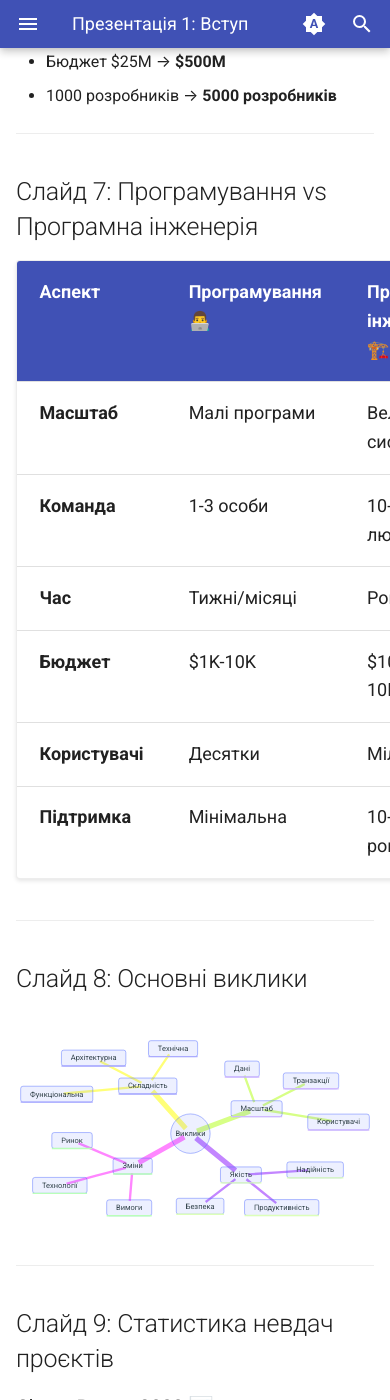
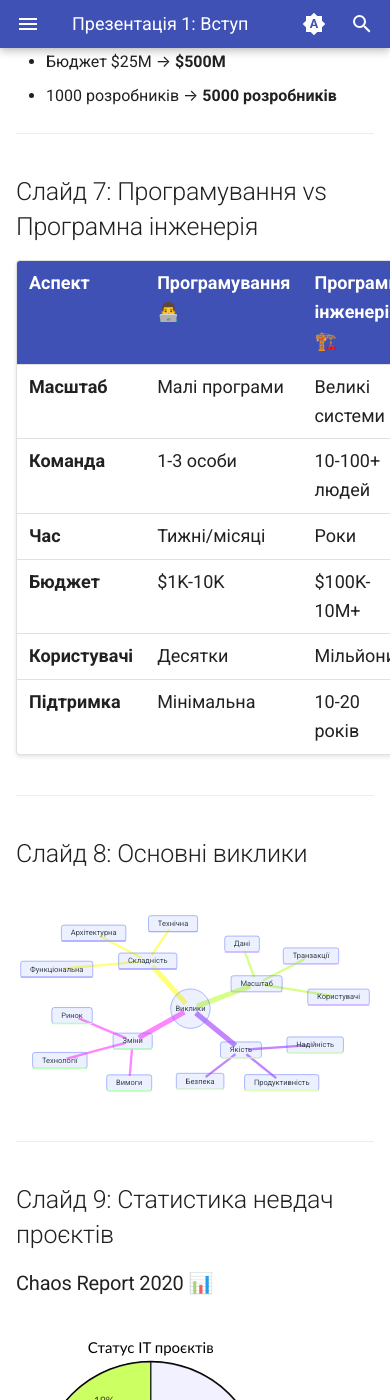
Before and after one commit to olroi421/course-opi, an MkDocs documentation site: the page built from docs/presentations/presentation-01.md, in a window 390 px wide and 1400 px high, scrolled down 1369 px. Built offline with MkDocs 1.6.1 and Material for MkDocs 9.7.7, drawn with Linux system fonts in a browser that asks for light colours; comment, search, counter and statistics services are not loaded.

Commit message:
Update extra.css

```diff
--- a/docs/stylesheets/extra.css
+++ b/docs/stylesheets/extra.css
@@ -1,4 +1,4 @@
-/* Додаткові стилі для курсу програмної інженерії */
+/* Спрощені стилі для курсу програмної інженерії */
 
 /* Покращення для Mermaid діаграм */
 .mermaid {
@@ -8,182 +8,101 @@
 
 /* Стилі для таблиць */
 .md-typeset table:not([class]) {
-    border: 1px solid var(--md-default-fg-color--lightest);
+    border-collapse: collapse;
     border-radius: 0.2rem;
-    box-shadow: 0 0.1rem 0.2rem rgba(0, 0, 0, 0.1);
+    overflow: hidden;
+    box-shadow: 0 2px 4px rgba(0, 0, 0, 0.1);
 }
 
 .md-typeset table:not([class]) th {
     background-color: var(--md-primary-fg-color);
     color: var(--md-primary-bg-color);
     font-weight: 600;
+    padding: 12px 16px;
 }
 
-.md-typeset table:not([class]) tbody tr:hover {
-    background-color: var(--md-default-fg-color--lightest);
+.md-typeset table:not([class]) td {
+    padding: 12px 16px;
 }
 
-/* Кастомні кольори для різних типів контенту */
+/* Покращення для темної теми - таблиці */
+[data-md-color-scheme="slate"] .md-typeset table:not([class]) {
+    background-color: #2a2a2a;
+    border: 1px solid #404040;
+}
+
+[data-md-color-scheme="slate"] .md-typeset table:not([class]) td {
+    border-top: 1px solid #404040;
+}
+
+[data-md-color-scheme="slate"] .md-typeset table:not([class]) tbody tr:hover {
+    background-color: #333333;
+}
+
+/* Кольори для складності лабораторних */
 .lab-difficulty-1 {
     color: #22c55e;
 }
-
 .lab-difficulty-2 {
     color: #f59e0b;
 }
-
 .lab-difficulty-3 {
     color: #ef4444;
 }
-
 .lab-difficulty-4 {
     color: #a855f7;
 }
 
-/* Стилі для прогрес-барів */
-.progress-bar {
-    width: 100%;
-    height: 20px;
-    background-color: var(--md-default-fg-color--lightest);
-    border-radius: 10px;
-    overflow: hidden;
-    margin: 1rem 0;
+/* Покращення для admonition блоків на темній темі */
+[data-md-color-scheme="slate"] .md-typeset .admonition {
+    background-color: rgba(255, 255, 255, 0.05);
+    border-left: 4px solid var(--md-accent-fg-color);
 }
 
-.progress-fill {
-    height: 100%;
-    background: linear-gradient(
-        90deg,
-        var(--md-primary-fg-color),
-        var(--md-accent-fg-color)
-    );
-    transition: width 0.3s ease;
+[data-md-color-scheme="slate"] .md-typeset .admonition > .admonition-title {
+    background-color: rgba(255, 255, 255, 0.1);
+    color: #e2e8f0;
 }
 
-/* Покращення для admonition блоків */
-.md-typeset .admonition.example {
-    border-color: #22c55e;
+/* Покращення для кодових блоків на темній темі */
+[data-md-color-scheme="slate"] .md-typeset .highlight pre {
+    background-color: #1a1a1a !important;
+    border: 1px solid #333333;
 }
 
-.md-typeset .admonition.example > .admonition-title {
-    background-color: rgba(34, 197, 94, 0.1);
+[data-md-color-scheme="slate"] .md-typeset code {
+    background-color: #2a2a2a;
+    color: #e2e8f0;
+    padding: 0.2em 0.4em;
+    border-radius: 0.2em;
 }
 
-.md-typeset .admonition.exercise {
-    border-color: #f59e0b;
+/* Покращення цитат на темній темі */
+[data-md-color-scheme="slate"] .md-typeset blockquote {
+    border-left: 4px solid var(--md-accent-fg-color);
+    background-color: rgba(255, 255, 255, 0.03);
+    padding: 1rem;
 }
 
-.md-typeset .admonition.exercise > .admonition-title {
-    background-color: rgba(245, 158, 11, 0.1);
-}
-
-/* Стилі для кодових блоків */
-.md-typeset .highlight pre {
-    border-radius: 0.4rem;
-    box-shadow: 0 0.1rem 0.3rem rgba(0, 0, 0, 0.1);
-}
-
-/* Анімації для інтерактивних елементів */
-@keyframes pulse {
-    0% {
-        opacity: 1;
-    }
-    50% {
-        opacity: 0.7;
-    }
-    100% {
-        opacity: 1;
-    }
-}
-
-.pulse {
-    animation: pulse 2s infinite;
-}
-
-/* Стилі для карток контенту */
-.content-card {
-    background: var(--md-default-bg-color);
-    border: 1px solid var(--md-default-fg-color--lightest);
-    border-radius: 0.5rem;
-    padding: 1.5rem;
-    margin: 1rem 0;
-    box-shadow: 0 0.1rem 0.3rem rgba(0, 0, 0, 0.1);
-    transition: box-shadow 0.3s ease;
-}
-
-.content-card:hover {
-    box-shadow: 0 0.2rem 0.5rem rgba(0, 0, 0, 0.15);
-}
-
-/* Стилі для timeline */
-.timeline {
-    position: relative;
-    padding: 2rem 0;
-}
-
-.timeline:before {
-    content: "";
-    position: absolute;
-    left: 2rem;
-    top: 0;
-    bottom: 0;
-    width: 2px;
-    background: var(--md-primary-fg-color);
-}
-
-.timeline-item {
-    position: relative;
-    padding: 1rem 0 1rem 4rem;
-}
-
-.timeline-item:before {
-    content: "";
-    position: absolute;
-    left: 1.5rem;
-    top: 1.5rem;
-    width: 10px;
-    height: 10px;
-    border-radius: 50%;
-    background: var(--md-accent-fg-color);
-}
-
-/* Dark mode adjustments */
-[data-md-color-scheme="slate"] .content-card {
-    background: var(--md-code-bg-color);
-}
-
-/* Покращення для перемикача теми */
-.md-header__button[data-md-component="palette"] {
-    transition: transform 0.2s ease;
-}
-
-.md-header__button[data-md-component="palette"]:hover {
-    transform: scale(1.1);
+/* Покращення для горизонтальних ліній */
+[data-md-color-scheme="slate"] .md-typeset hr {
+    border-color: #404040;
 }
 
 /* Responsive adjustments */
 @media screen and (max-width: 768px) {
     .mermaid {
-        font-size: 0.8rem;
+        font-size: 0.85rem;
     }
 
     .md-typeset table:not([class]) {
         font-size: 0.9rem;
     }
 
-    .content-card {
-        margin: 0.5rem 0;
-        padding: 1rem;
+    .md-typeset table:not([class]) th,
+    .md-typeset table:not([class]) td {
+        padding: 8px 12px;
     }
-}
-
-/* Покращення для навігації */
-.md-nav__item .md-nav__link[data-md-state="blur"] {
-    color: var(--md-default-fg-color--light);
-}
-
-.md-nav__item .md-nav__link:hover {
-    color: var(--md-accent-fg-color);
 }
 
 /* Smooth scrolling */
```
